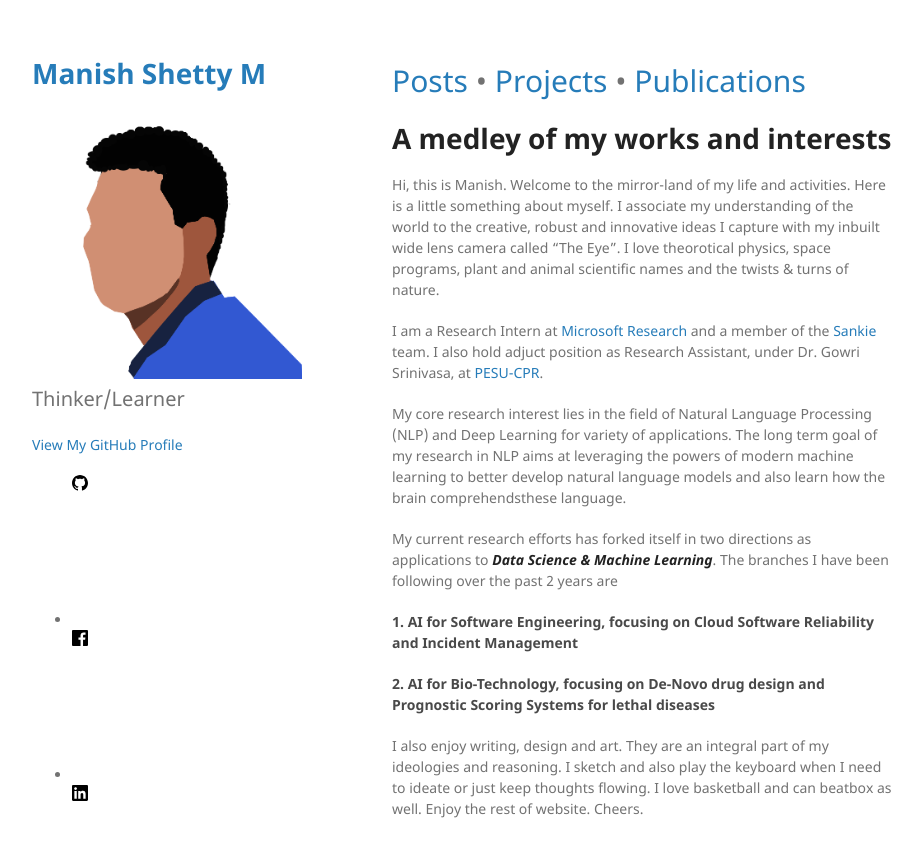
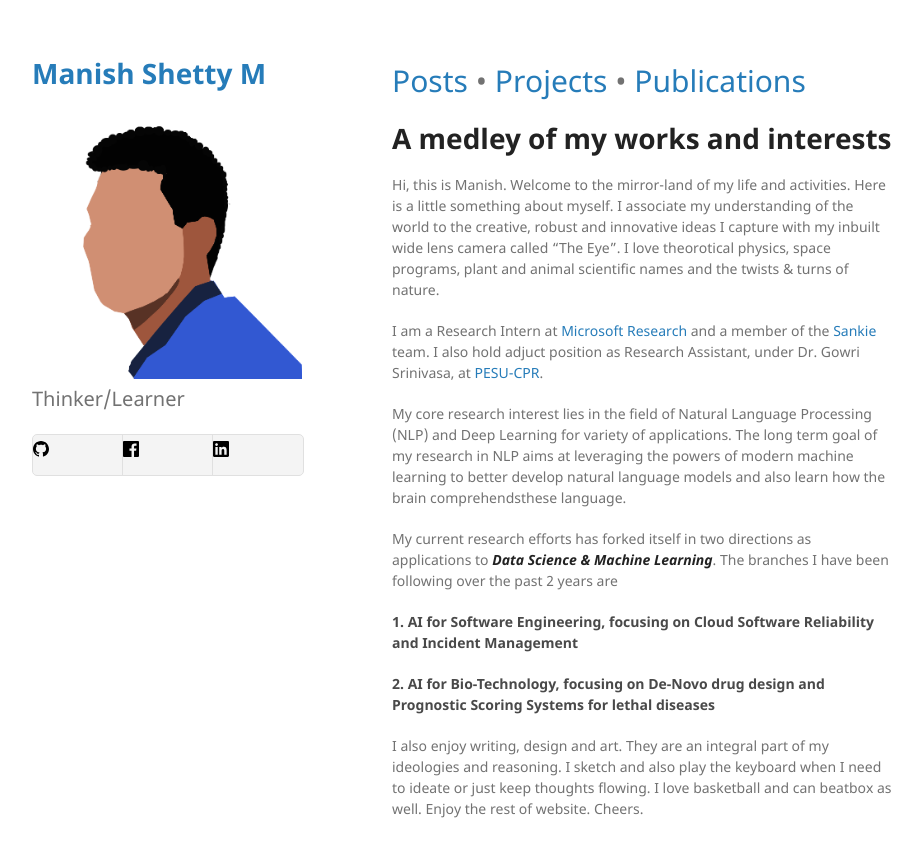
Before and after one commit to manishshettym/manishshettym.github.io, a Jekyll site: the page built from index.md, in a window 1280 px wide. Shown: the top 857 px of the page, without its empty margins (178-1100 px from the left). Built offline with Jekyll 4.4.1, drawn with Linux system fonts in a browser that asks for light colours.

Commit message:
social bar

```diff
--- a/_layouts/default.html
+++ b/_layouts/default.html
@@ -22,15 +22,7 @@
 
         <p style="font-size:20px;">{{ site.description | default: site.github.project_tagline }}</p>
 
-        {% if site.github.is_project_page %}
-        <p class="view"><a href="{{ site.github.repository_url }}">View the Project on GitHub <small>{{ site.github.repository_nwo }}</small></a></p>
-        {% endif %}
-
-        {% if site.github.is_user_page %}
-        <p class="view"><a href="{{ site.github.owner_url }}">View My GitHub Profile</a></p>
-        {% endif %}
-
-        <ul class="social-media-list">
+        <ul class="downloads">
           <li><a rel="me" href="https://github.com/manishshettym" title="{{ My github | escape }}"><svg class="svg-icon grey"><use xlink:href="{{ '/assets/minima-social-icons.svg#github' | relative_url }}"></use></svg></a></li>
           <li><a rel="me" href="https://www.facebook.com/manish.shetty.501" title="My Facebook"><svg class="svg-icon grey"><use xlink:href="{{ '/assets/minima-social-icons.svg#facebook' | relative_url }}"></use></svg></a></li>
           <li><a rel="me" href="https://www.linkedin.com/in/manishshettym" title="My LinkedIn"><svg class="svg-icon grey"><use xlink:href="{{ '/assets/minima-social-icons.svg#linkedin' | relative_url }}"></use></svg></a></li>
```
